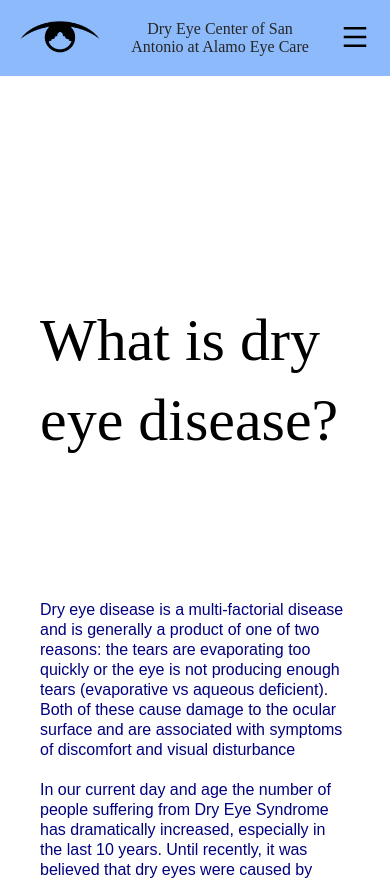
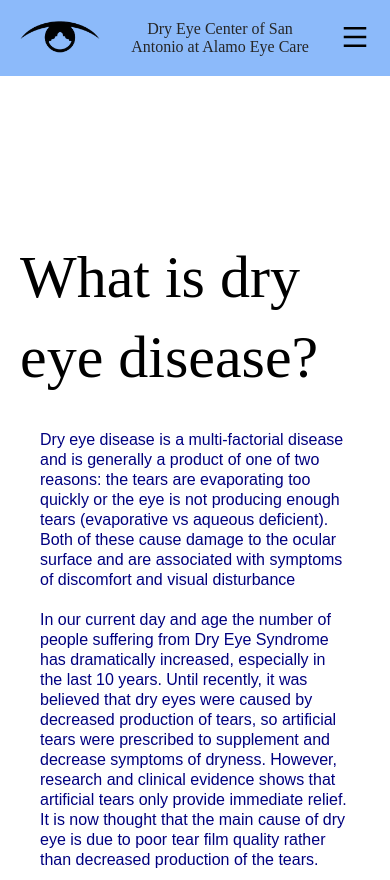
Before and after one commit to kathyhahahahoang/dry-eye-center, a React (Vite) app: page /dry-eye-disease in a window 390 px wide. Shown: the top 880 px of the page. Built offline with nearby package versions, Linux system fonts and the light colour scheme; a web font is replaced by a local one.

Commit message:
Add width-container class to Banner and set media queries

```diff
--- a/src/ui/Banner.module.scss
+++ b/src/ui/Banner.module.scss
@@ -1,5 +1,8 @@
 .container {
   width: 100%;
+}
+
+.banner-container {
   height: 70rem;
   position: relative;
 
@@ -8,35 +11,41 @@
   }
 
   @media (max-width: 1500px) {
-    height: 60rem;
+    height: 58rem;
+  }
+
+  @media (max-width: 1000px) {
+    height: 50rem;
+  }
+
+  @media (max-width: 800px) {
+    height: 43rem;
   }
 }
 
 .title {
   position: absolute;
-  left: 12rem;
   top: 50%;
 
-  @media (max-width: 1800px) {
-    left: 8rem;
-  }
-
   @media (max-width: 1500px) {
-    left: 4rem;
+    top: 55%;
   }
 }
 
 .desc {
   position: absolute;
-  left: 12rem;
   top: 65%;
   width: 75%;
 
-  @media (max-width: 1800px) {
-    left: 8rem;
+  @media (max-width: 1500px) {
+    top: 69%;
   }
 
-  @media (max-width: 1500px) {
-    left: 4rem;
+  @media (max-width: 1000px) {
+    width: 100%;
+  }
+
+  @media (max-width: 800px) {
+    top: 72%;
   }
 }
--- a/src/ui/Banner.tsx
+++ b/src/ui/Banner.tsx
@@ -13,8 +13,10 @@ function Banner({ title, desc, bgColor, fontColor }: BannerProps) {
       className={styles.container}
       style={{ backgroundColor: `${bgColor}`, color: `${fontColor}` }}
     >
-      <h1 className={`${styles.title} h1`}>{title}</h1>
-      <p className={`${styles.desc} main-text`}>{desc}</p>
+      <div className={`${styles["banner-container"]} width-container`}>
+        <h1 className={`${styles.title} h1`}>{title}</h1>
+        <p className={`${styles.desc} main-text`}>{desc}</p>
+      </div>
     </div>
   );
 }
```
